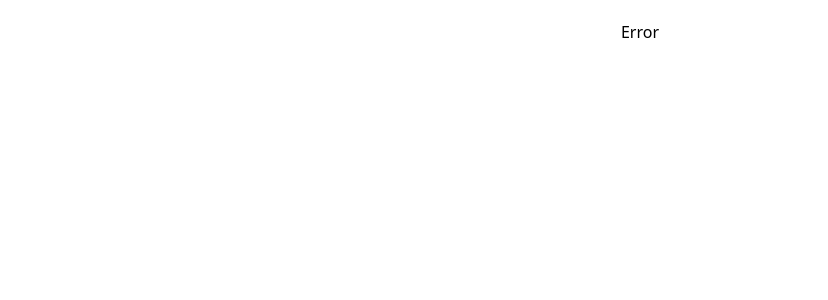
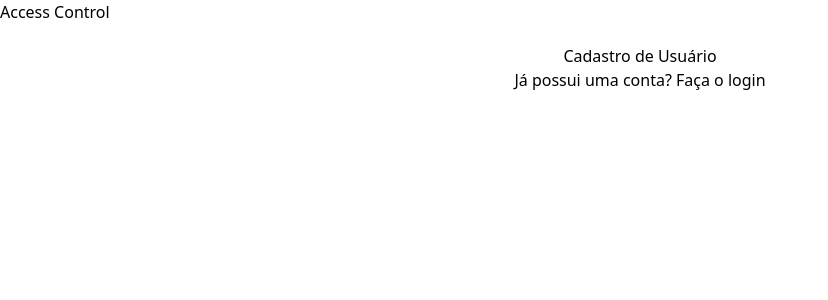
Before and after one commit to Gdev3356/CheckPoint-5-Front-End, a React (Vite) app in the folder access-control-cp/: page /cadastro in a window 1280 px wide. Before the commit this address had no page. Shown: the top 300 px of the page, without its empty margins (0-828 px from the left). Built offline with nearby package versions, Linux system fonts and the light colour scheme.

Commit message:
Testando Rotas de Login e Cadastro

```diff
--- a/access-control-cp/package.json
+++ b/access-control-cp/package.json
@@ -21,6 +21,7 @@
   "dependencies": {
     "react": "^19.1.1",
     "react-dom": "^19.1.1",
+    "react-hook-form": "^7.63.0",
     "react-router-dom": "^7.9.3"
   }
 }
--- a/access-control-cp/src/App.tsx
+++ b/access-control-cp/src/App.tsx
@@ -1,8 +1,10 @@
 import { Outlet } from "react-router-dom";
+import Cabecalho from "./components/Cabecaho/Cabecalho";
 
 export default function App(){
   return(
     <div>
+      <Cabecalho/>
       <Outlet/>
     </div>
   );
--- /dev/null
+++ b/access-control-cp/src/components/Cabecaho/Cabecalho.tsx
@@ -0,0 +1,9 @@
+export default function Cabecalho(){
+    return(
+        <header>
+            <h1>
+            Access Control
+            </h1>
+        </header>
+    );
+}
--- a/access-control-cp/src/globals.css
+++ b/access-control-cp/src/globals.css
@@ -3,5 +3,9 @@
 @layer{
     main{
         @apply flex-1 p-5 box-border flex flex-col items-center w-full relative max-sm:pt-14;
+
+        & .h1{
+            @apply items-center;
+        };
     };
 }
--- a/access-control-cp/src/main.tsx
+++ b/access-control-cp/src/main.tsx
@@ -6,10 +6,12 @@ import "./globals.css";
 import { createBrowserRouter, RouterProvider } from 'react-router-dom';
 import Login from './routes/Login/index.tsx';
 import Error from './routes/Error/index.tsx';
+import Cadastro from './routes/Cadastro/index.tsx';
 
 const router = createBrowserRouter([
   {path:"/",element:<App/>,errorElement:<Error/>,children:[
     {path:"/",element:<Login/>},
+    {path:"/cadastro",element:<Cadastro/>},
   ]}
 ]);
 
--- /dev/null
+++ b/access-control-cp/src/routes/Cadastro/index.tsx
@@ -0,0 +1,12 @@
+import { Link } from "react-router-dom";
+
+export default function Cadastro() {
+    return (
+        <main>
+            <h1 className="h1">Cadastro de Usuário</h1>
+             <p>
+                Já possui uma conta? <Link to="/">Faça o login</Link>
+            </p>
+        </main>
+    );
+}
--- a/access-control-cp/src/routes/Login/index.tsx
+++ b/access-control-cp/src/routes/Login/index.tsx
@@ -1,7 +1,12 @@
-export default function Home(){
-    return(
+import { Link } from "react-router-dom";
+
+export default function Login() {
+    return (
         <main>
-            <h1>Login</h1>
+            <h1 className="h1">Login</h1>
+            <p>
+                Ainda não tem uma conta? <Link to="/cadastro">Cadastre-se</Link>
+            </p>
         </main>
     );
 }
```
Also changed, not shown: 1 other file (tests, documents, lock files or other folders).
